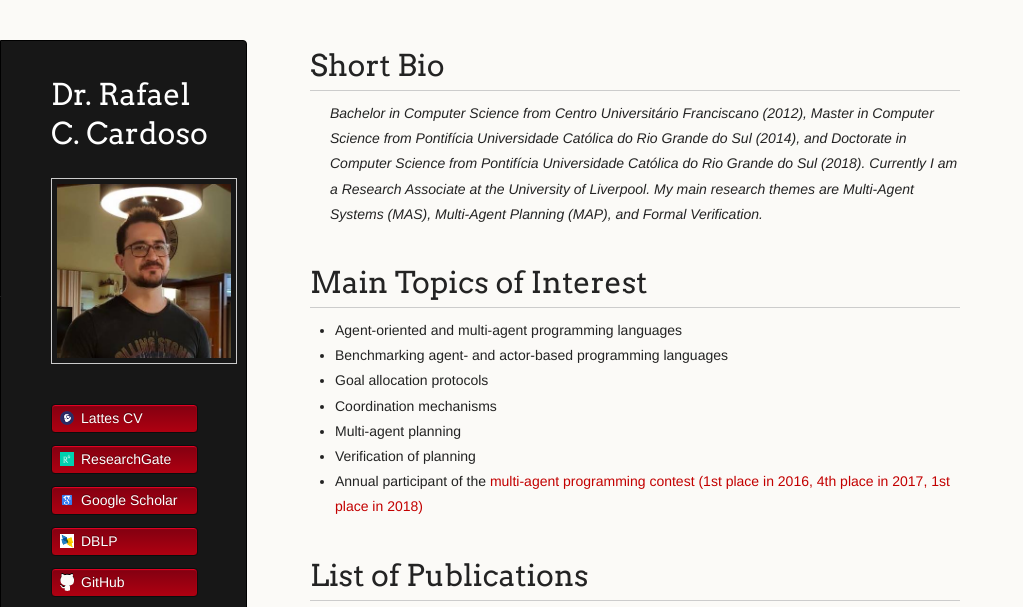
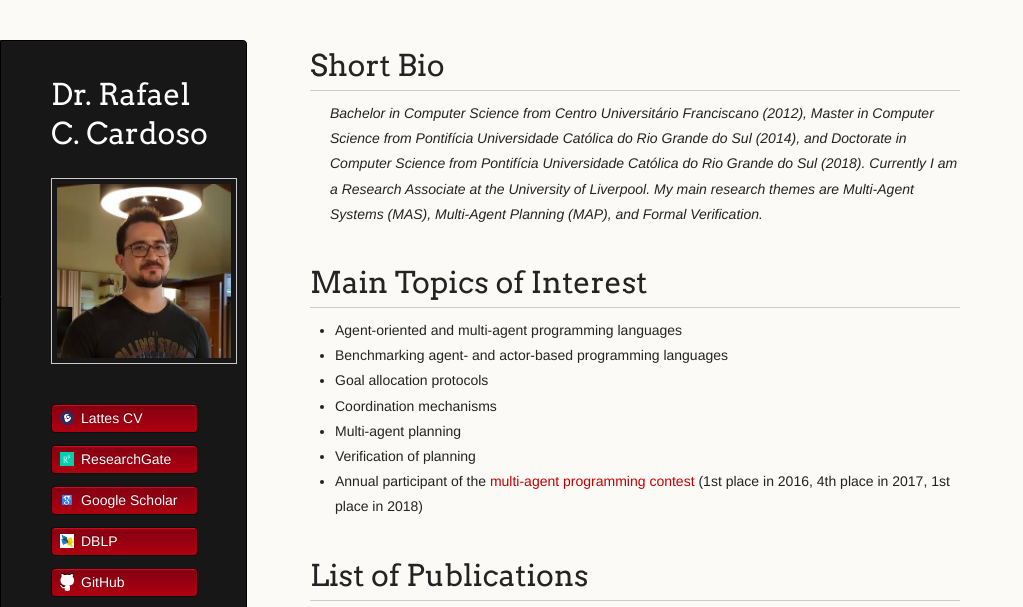
Before and after one commit to rafaelcaue/rafaelcaue.github.io, a Jekyll site: the page built from index.md, in a window 1280 px wide and 900 px high, cut to the strip 0-607 px from the top of the window. Shown: the whole strip, without its empty margins (0-1023 px from the left). Built offline with Jekyll 4.4.1, drawn with Linux system fonts in a browser that asks for light colours; our own code applies the rules of GitHub Pages for plain Markdown files.

```diff
--- a/index.md
+++ b/index.md
@@ -14,7 +14,7 @@ layout: default
 *	Coordination mechanisms
 *	Multi-agent planning
 *	Verification of planning
-*	Annual participant of the <a href="https://multiagentcontest.org/" target="_blank">multi-agent programming contest (1<sup>st</sup> place in 2016, 4<sup>th</sup> place in 2017, 1<sup>st</sup> place in 2018)</a>
+*	Annual participant of the <a href="https://multiagentcontest.org/" target="_blank">multi-agent programming contest </a>(1<sup>st</sup> place in 2016, 4<sup>th</sup> place in 2017, 1<sup>st</sup> place in 2018)
 
 # List of Publications
 <script src="https://bibbase.org/show?bib=https%3A%2F%2Frafaelcaue.github.io%2Fpublications.bib&jsonp=1"></script>
```
